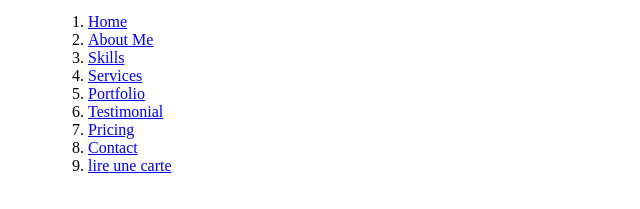
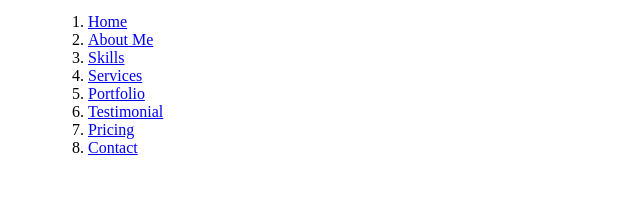
Before and after one commit to bopscka/Annie, a plain HTML site: page index.html in a window 1280 px wide. Shown: the part 29-238 px from the top of the page, without its empty margins (0-640 px from the left). Drawn offline with Linux system fonts and the light colour scheme.

Commit message:
retier l'element carte

```diff
--- a/index.html
+++ b/index.html
@@ -23,7 +23,7 @@
                 <li><a href="#testimonial">Testimonial</a></li>
                 <li><a href="#pricing">Pricing</a></li>
                 <li><a href="#contact">Contact</a></li>
-                <li><a href="#lire une carte">lire une carte</a></li>
+
                 </ol>
               </ul>
             </div>
```
